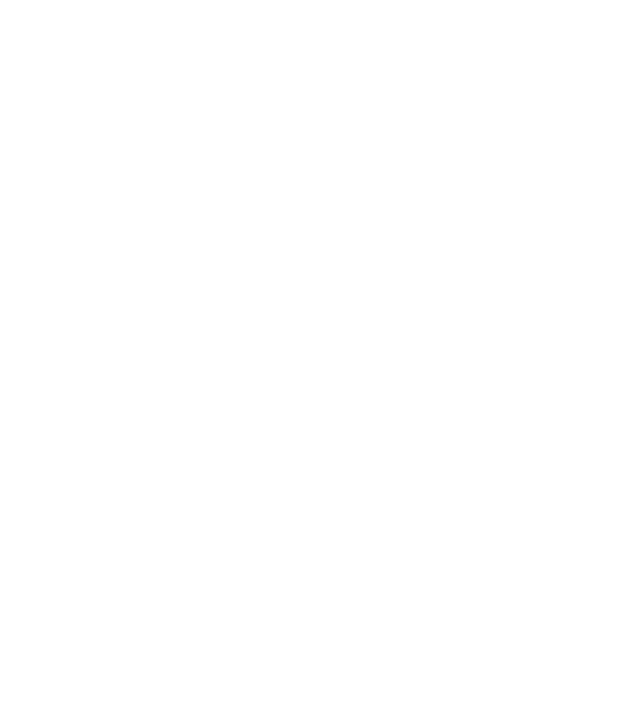
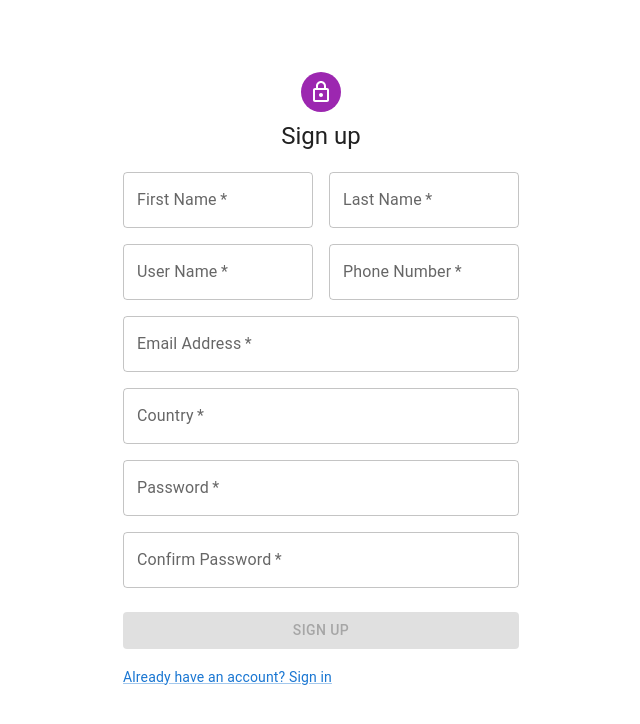
Before and after one commit to scdorsey22/ToDo-App, a React (Create React App) app in the folder view/: page /signup in a window 1280 px wide. Before the commit this address had no page. Shown: the top 724 px of the page, without its empty margins (319-959 px from the left). Built offline with nearby package versions, Linux system fonts and the light colour scheme.

Commit message:
Home page and issues with react router dom

```diff
--- a/view/src/App.css
+++ b/view/src/App.css
@@ -36,3 +36,9 @@
     transform: rotate(360deg);
   }
 }
+
+.form-class {
+  width: 100%;
+	margin-top: 20px;
+
+}
--- a/view/src/App.js
+++ b/view/src/App.js
@@ -4,6 +4,7 @@ import { ThemeProvider, createTheme } from '@mui/material';
 
 import Login from './pages/Login'
 import Home from './pages/Home';
+import Signup from './pages/Signup';
 
 const theme = createTheme()
 
@@ -15,8 +16,9 @@ function App() {
       <div>
         <BrowserRouter>
           <Routes>
-            <Route exact path='/login' element={<Home/>} />
-            <Route exact path='/' element={<Login/>} />
+            <Route path='/' element={<Home/>} />
+            <Route path='/login' element={<Login/>} />
+            <Route path='/signup' element={<Signup/>} />
           </Routes>
       </BrowserRouter>
       </div>
--- a/view/src/index.js
+++ b/view/src/index.js
@@ -2,6 +2,7 @@ import React from 'react';
 import ReactDOM from 'react-dom/client';
 import { BrowserRouter } from 'react-router-dom';
 import App from './App';
+import './App.css'
 import reportWebVitals from './reportWebVitals';
 
 const root = ReactDOM.createRoot(document.getElementById('root'));
--- a/view/src/pages/Home.js
+++ b/view/src/pages/Home.js
@@ -1,5 +1,11 @@
 import { Component } from "react";
+import { Drawer, AppBar, CssBaseline, Toolbar, List, Typography } from "@mui/material";
+import { Divider, ListItem, ListItemIcon, ListItemText, Avatar, CircularProgress } from "@mui/material";
+import { ExitToAppIcon, NotesIcon, AccountBoxIcon } from '@mui/icons-material'
+import { createTheme } from "@mui/system";
+import axios from "axios";
 
+const drawerWidth = 240;
 
 class Home extends Component {
 
@@ -32,6 +38,34 @@ class Home extends Component {
 		};
 	}
 
+    componentWillMount = () => {
+		authMiddleWare(this.props.history);
+		const authToken = localStorage.getItem('AuthToken');
+		axios.defaults.headers.common = { Authorization: `${authToken}` };
+		axios
+			.get('/user')
+			.then((response) => {
+				console.log(response.data);
+				this.setState({
+					firstName: response.data.userCredentials.firstName,
+					lastName: response.data.userCredentials.lastName,
+					email: response.data.userCredentials.email,
+					phoneNumber: response.data.userCredentials.phoneNumber,
+					country: response.data.userCredentials.country,
+					username: response.data.userCredentials.username,
+					uiLoading: false,
+					profilePicture: response.data.userCredentials.imageUrl
+				});
+			})
+			.catch((error) => {
+				if(error.response.status === 403) {
+					this.props.history.push('/login')
+				}
+				console.log(error);
+				this.setState({ errorMsg: 'Error in retrieving the data' });
+			});
+	};
+
     render () {
 
         return (
--- a/view/src/pages/Login.js
+++ b/view/src/pages/Login.js
@@ -42,7 +42,7 @@ handleChange = (event) => {
 };
 
 handleSubmit = (event) => {
-
+	const navigate = useNavigate()
 	event.preventDefault();
 	this.setState({ loading: true });
 	const userData = {
@@ -52,12 +52,12 @@ handleSubmit = (event) => {
 	axios
 		.post('/login', userData)
 		.then((response) => {
-			console.log(response)
+			console.log(response.data)
 			localStorage.setItem('AuthToken', `Bearer ${response.data.token}`);
 			this.setState({
 				loading: false
 			});
-			this.props.navigate('/login');
+			navigate('/');
 		})
 		.catch((error) => {
 			console.log(error)
@@ -91,7 +91,7 @@ render() {
 				<Typography component="h1" variant="h5">
 					Login
 				</Typography>
-				<form noValidate>
+				<form className="form-class" noValidate>
 					<TextField
 						variant="outlined"
 						margin="normal"
--- a/view/src/pages/Signup.js
+++ b/view/src/pages/Signup.js
@@ -1,7 +1,9 @@
 import { Component } from "react";
-import { Avatar, Button, CSSBaseline, Link, Grid, LockOutlinedIcon } from "@mui/material";
+import { Avatar, Button, CssBaseline, Link, Grid, Paper} from "@mui/material";
 import { TextField, Typography, Container, CircularProgress } from "@mui/material";
+import LockOutlinedIcon from '@mui/icons-material/LockOutlined';
 import { createTheme } from "@mui/material";
+
 import axios from "axios";
 
 const theme = createTheme()
@@ -33,7 +35,7 @@ class Signup extends Component {
 	}
 
     handleChange = (event) => {
-        this.state({
+        this.setState({
             [event.target.name]: event.target.value
         })
     }
@@ -68,6 +70,187 @@ class Signup extends Component {
 			});
 	};
 
+    render() {
+
+		const { errors, loading } = this.state;
+		return (
+			<Container component="main" maxWidth="xs">
+				<CssBaseline />
+				<Paper
+                elevation={0}
+			    sx={{
+				display: 'flex',
+				flexDirection: 'column',
+				marginTop: theme.spacing(8),
+				alignItems: 'center'
+			}}>
+					<Avatar
+                    sx={{
+                        margin: theme.spacing(1),
+                        backgroundColor: theme.palette.secondary.main,
+                    }}>
+						<LockOutlinedIcon />
+					</Avatar>
+					<Typography component="h1" variant="h5">
+						Sign up
+					</Typography>
+					<form  className="form-class" noValidate>
+						<Grid container spacing={2}>
+							<Grid item xs={12} sm={6}>
+								<TextField
+									variant="outlined"
+									required
+									fullWidth
+									id="firstName"
+									label="First Name"
+									name="firstName"
+									autoComplete="firstName"
+									helperText={errors.firstName}
+									error={errors.firstName ? true : false}
+									onChange={this.handleChange}
+								/>
+							</Grid>
+							<Grid item xs={12} sm={6}>
+								<TextField
+									variant="outlined"
+									required
+									fullWidth
+									id="lastName"
+									label="Last Name"
+									name="lastName"
+									autoComplete="lastName"
+									helperText={errors.lastName}
+									error={errors.lastName ? true : false}
+									onChange={this.handleChange}
+								/>
+							</Grid>
+
+							<Grid item xs={12} sm={6}>
+								<TextField
+									variant="outlined"
+									required
+									fullWidth
+									id="username"
+									label="User Name"
+									name="username"
+									autoComplete="username"
+									helperText={errors.username}
+									error={errors.username ? true : false}
+									onChange={this.handleChange}
+								/>
+							</Grid>
+
+							<Grid item xs={12} sm={6}>
+								<TextField
+									variant="outlined"
+									required
+									fullWidth
+									id="phoneNumber"
+									label="Phone Number"
+									name="phoneNumber"
+									autoComplete="phoneNumber"
+									pattern="[7-9]{1}[0-9]{9}"
+									helperText={errors.phoneNumber}
+									error={errors.phoneNumber ? true : false}
+									onChange={this.handleChange}
+								/>
+							</Grid>
+
+							<Grid item xs={12}>
+								<TextField
+									variant="outlined"
+									required
+									fullWidth
+									id="email"
+									label="Email Address"
+									name="email"
+									autoComplete="email"
+									helperText={errors.email}
+									error={errors.email ? true : false}
+									onChange={this.handleChange}
+								/>
+							</Grid>
+
+							<Grid item xs={12}>
+								<TextField
+									variant="outlined"
+									required
+									fullWidth
+									id="country"
+									label="Country"
+									name="country"
+									autoComplete="country"
+									helperText={errors.country}
+									error={errors.country ? true : false}
+									onChange={this.handleChange}
+								/>
+							</Grid>
+
+							<Grid item xs={12}>
+								<TextField
+									variant="outlined"
+									required
+									fullWidth
+									name="password"
+									label="Password"
+									type="password"
+									id="password"
+									autoComplete="current-password"
+									helperText={errors.password}
+									error={errors.password ? true : false}
+									onChange={this.handleChange}
+								/>
+							</Grid>
+							<Grid item xs={12}>
+								<TextField
+									variant="outlined"
+									required
+									fullWidth
+									name="confirmPassword"
+									label="Confirm Password"
+									type="password"
+									id="confirmPassword"
+									autoComplete="current-password"
+									onChange={this.handleChange}
+								/>
+							</Grid>
+						</Grid>
+						<Button
+							type="submit"
+							fullWidth
+							variant="contained"
+							color="primary"
+							sx={{
+                                margin: theme.spacing(3, 0, 2)
+                            }}
+							onClick={this.handleSubmit}
+                            disabled={loading ||
+                                !this.state.email ||
+                                !this.state.password ||
+                                !this.state.firstName ||
+                                !this.state.lastName ||
+                                !this.state.country ||
+                                !this.state.username ||
+                                !this.state.phoneNumber}
+						>
+							Sign Up
+							{loading && <CircularProgress size={30} sx={{position: 'absolute'}} />}
+						</Button>
+						<Grid container justify="flex-end">
+							<Grid item>
+								<Link href="login" variant="body2">
+									Already have an account? Sign in
+								</Link>
+							</Grid>
+						</Grid>
+					</form>
+				</Paper>
+			</Container>
+		);
+ }
+
 
 
 }
+
+export default Signup
```
